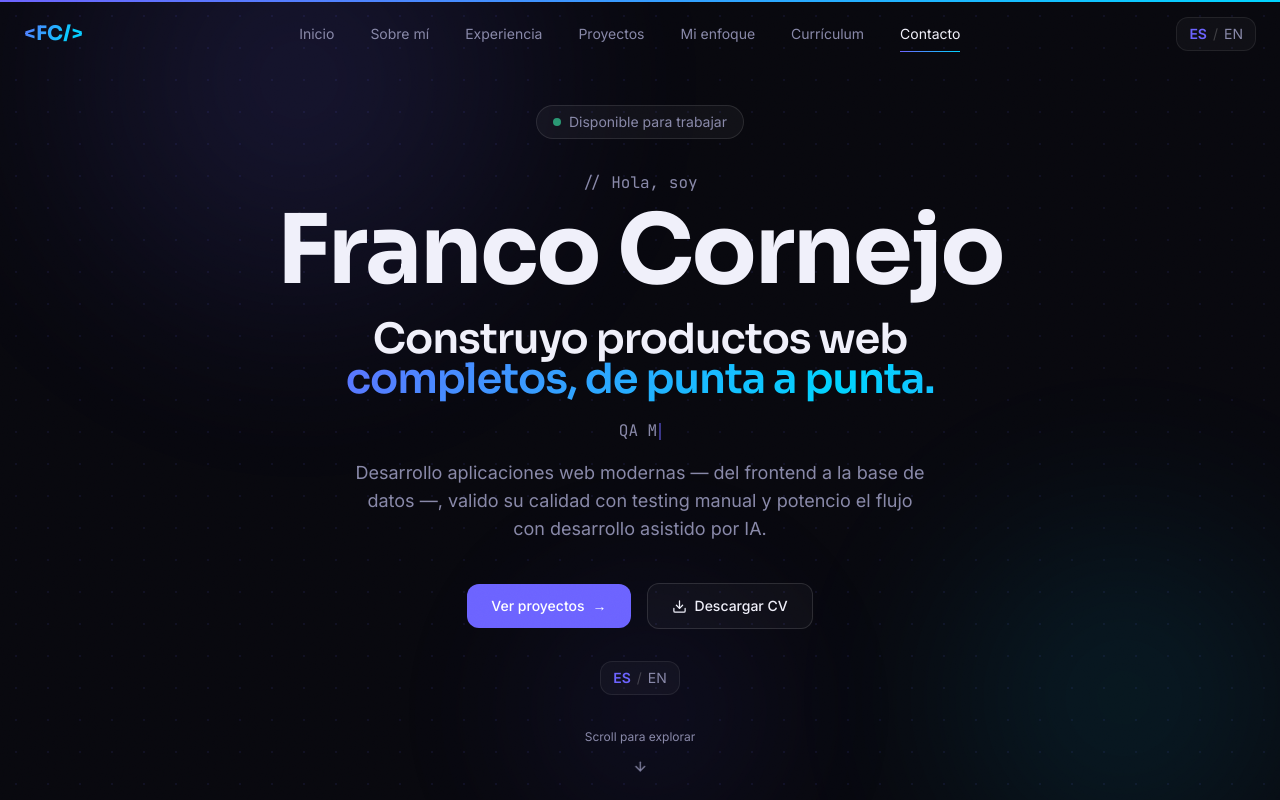
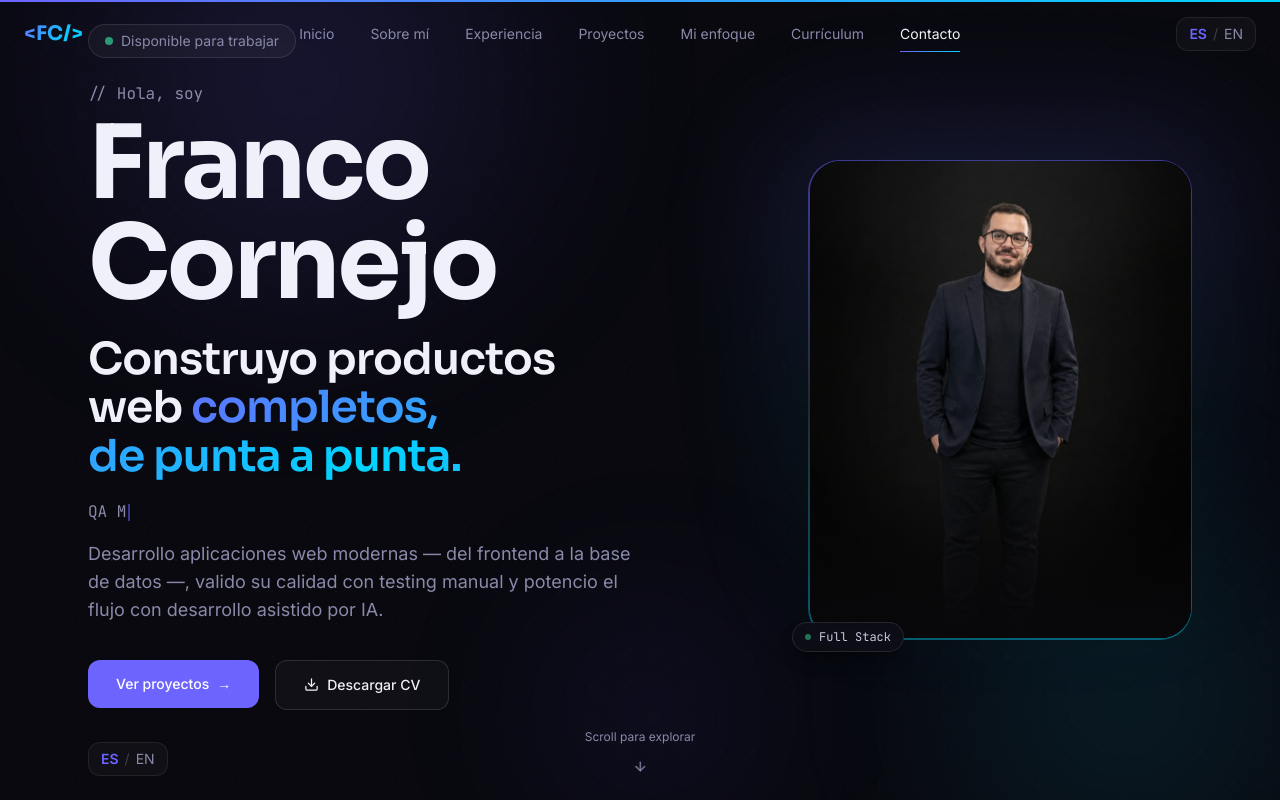
Before and after one commit to francocor/NuevoPorfolio, a React (Vite) app: page / in a window 1280 px wide. Shown: the top 800 px of the page. Built offline with nearby package versions, Linux system fonts and the light colour scheme.

Commit message:
feat(hero): rebuild hero as two-column layout with professional photo and magnetic CTAs

```diff
--- a/src/components/Hero.jsx
+++ b/src/components/Hero.jsx
@@ -2,6 +2,8 @@ import { motion } from "framer-motion";
 import { Download, ArrowDown } from "lucide-react";
 import { useI18n } from "@/lib/i18n";
 import RotatingRole from "@/components/RotatingRole";
+import MagneticButton from "@/components/MagneticButton";
+import heroPhoto from "@/assets/franco.jpg";
 
 const containerVariants = {
   hidden: {},
@@ -17,13 +19,73 @@ const itemVariants = {
   },
 };
 
+const photoVariants = {
+  hidden: { opacity: 0, scale: 0.92, y: 20 },
+  visible: {
+    opacity: 1,
+    scale: 1,
+    y: 0,
+    transition: { duration: 0.8, ease: [0.16, 1, 0.3, 1], delay: 0.25 },
+  },
+};
+
+function PhotoFrame() {
+  return (
+    <div className="relative">
+      {/* Studio-light ambient glow behind the figure */}
+      <div
+        aria-hidden
+        className="absolute -inset-8 rounded-[3rem] bg-gradient-to-b from-[#6C63FF]/25 via-[#00D4FF]/10 to-transparent blur-3xl opacity-70"
+      />
+
+      {/* Gradient ring frame */}
+      <div className="relative w-60 sm:w-72 lg:w-[24rem] aspect-[4/5] rounded-[2rem] p-[1.5px] bg-gradient-to-b from-[#6C63FF]/50 via-white/10 to-[#00D4FF]/40">
+        <div className="relative w-full h-full rounded-[calc(2rem-1.5px)] overflow-hidden bg-[#070709]">
+          <img
+            src={heroPhoto}
+            alt="Franco Cornejo — Full Stack Developer"
+            className="w-full h-full object-cover scale-[1.18] origin-top"
+            style={{ objectPosition: "center 12%" }}
+          />
+
+          {/* Inner top highlight for depth */}
+          <div
+            aria-hidden
+            className="absolute inset-0 pointer-events-none"
+            style={{
+              background:
+                "radial-gradient(120% 55% at 50% 0%, rgba(255,255,255,0.08), transparent 55%)",
+            }}
+          />
+
+          {/* Bottom fade so the figure melts into the frame */}
+          <div
+            aria-hidden
+            className="absolute inset-x-0 bottom-0 h-1/3 pointer-events-none"
+            style={{
+              background:
+                "linear-gradient(to top, #070709 5%, rgba(7,7,9,0.6) 40%, transparent)",
+            }}
+          />
+        </div>
+      </div>
+
+      {/* Floating availability chip */}
+      <div className="absolute -bottom-3 -left-3 sm:-left-4 inline-flex items-center gap-2 px-3 py-1.5 rounded-full border border-white/[0.10] bg-[#0d0d16]/90 backdrop-blur text-xs text-[#C8C8DE] font-mono shadow-lg shadow-black/40">
+        <span className="w-1.5 h-1.5 rounded-full bg-emerald-400 animate-pulse" />
+        Full Stack
+      </div>
+    </div>
+  );
+}
+
 export default function Hero() {
   const { lang, toggleLang, t } = useI18n();
 
   return (
     <section
       id="home"
-      className="relative min-h-screen flex flex-col items-center justify-center overflow-hidden"
+      className="relative min-h-screen flex items-center justify-center overflow-hidden py-28 lg:py-0"
     >
       {/* Gradient mesh background */}
       <div className="absolute inset-0 pointer-events-none overflow-hidden">
@@ -61,15 +123,20 @@ export default function Hero() {
         />
       </div>
 
-      {/* Content */}
+      {/* Content grid */}
       <motion.div
         variants={containerVariants}
         initial="hidden"
         animate="visible"
-        className="relative z-10 flex flex-col items-center text-center px-6 max-w-4xl mx-auto"
+        className="relative z-10 w-full max-w-6xl mx-auto px-6 grid lg:grid-cols-[1.05fr_0.95fr] gap-12 lg:gap-16 items-center"
+      >
+        {/* Left: text */}
+        <motion.div
+          variants={containerVariants}
+          className="flex flex-col items-center lg:items-start text-center lg:text-left order-2 lg:order-1"
         >
           {/* Available badge */}
-        <motion.div variants={itemVariants} className="mb-8">
+          <motion.div variants={itemVariants} className="mb-6">
             <span className="inline-flex items-center gap-2 px-4 py-1.5 rounded-full border border-white/[0.10] bg-white/[0.04] text-sm text-[#8888A8] font-sans">
               <span className="w-2 h-2 rounded-full bg-emerald-400 animate-pulse-slow" />
               {t("hero.badge")}
@@ -87,24 +154,24 @@ export default function Hero() {
           {/* Name */}
           <motion.h1
             variants={itemVariants}
-          className="font-sora font-bold text-5xl md:text-7xl lg:text-8xl text-[#F0F0FA] leading-tight tracking-tight mb-5"
+            className="font-sora font-bold text-fluid-hero text-[#F0F0FA] mb-5"
           >
             {t("hero.name")}
           </motion.h1>
 
           {/* Title */}
-        <motion.div variants={itemVariants} className="mb-5">
-          <h2 className="font-sora font-semibold text-2xl md:text-4xl lg:text-[2.6rem] text-[#F0F0FA] leading-snug tracking-tight">
-            {t("hero.title1")}
-            <br className="hidden md:block" />
-            <span className="gradient-text"> {t("hero.title2")}</span>
-          </h2>
-        </motion.div>
+          <motion.h2
+            variants={itemVariants}
+            className="font-sora font-semibold text-fluid-title text-[#F0F0FA] mb-5"
+          >
+            {t("hero.title1")}{" "}
+            <span className="gradient-text">{t("hero.title2")}</span>
+          </motion.h2>
 
           {/* Subtitle — rotating role typewriter */}
           <motion.p
             variants={itemVariants}
-          className="text-[#8888A8] font-mono text-sm md:text-base mb-4 min-h-[1.5em] flex items-center justify-center"
+            className="text-[#8888A8] font-mono text-sm md:text-base mb-4 min-h-[1.5em] flex items-center justify-center lg:justify-start"
           >
             <RotatingRole text={t("hero.subtitle")} />
           </motion.p>
@@ -112,7 +179,7 @@ export default function Hero() {
           {/* Description */}
           <motion.p
             variants={itemVariants}
-          className="text-[#8888A8] font-sans text-base md:text-lg max-w-xl leading-relaxed mb-10"
+            className="text-[#8888A8] font-sans text-base md:text-lg max-w-xl leading-relaxed mb-9"
           >
             {t("hero.description")}
           </motion.p>
@@ -120,25 +187,28 @@ export default function Hero() {
           {/* CTAs */}
           <motion.div
             variants={itemVariants}
-          className="flex flex-col sm:flex-row gap-4 items-center"
+            className="flex flex-col sm:flex-row gap-4 items-center lg:items-start"
           >
-          <a
+            <MagneticButton
+              as="a"
               href="#projects"
-            className="group inline-flex items-center gap-2 px-6 py-3 rounded-xl bg-[#6C63FF] text-white font-sans font-medium text-sm hover:bg-[#5B52EE] transition-all duration-200 hover:scale-[1.02] hover:shadow-[0_0_30px_rgba(108,99,255,0.4)] active:scale-[0.98]"
+              className="group inline-flex items-center gap-2 px-7 py-3.5 rounded-xl bg-[#6C63FF] text-white font-sans font-medium text-sm hover:bg-[#5B52EE] transition-colors duration-200 hover:shadow-[0_0_40px_rgba(108,99,255,0.45)]"
             >
               {t("hero.cta_projects")}
               <span className="transition-transform duration-200 group-hover:translate-x-1">
                 →
               </span>
-          </a>
-          <a
+            </MagneticButton>
+            <MagneticButton
+              as="a"
               href="/CV_FrancoCornejo_ES.pdf"
               download
-            className="inline-flex items-center gap-2 px-6 py-3 rounded-xl border border-white/[0.12] bg-white/[0.03] text-[#F0F0FA] font-sans font-medium text-sm hover:bg-white/[0.06] hover:border-white/[0.20] transition-all duration-200 hover:scale-[1.02] active:scale-[0.98]"
+              strength={0.25}
+              className="inline-flex items-center gap-2 px-7 py-3.5 rounded-xl border border-white/[0.12] bg-white/[0.03] text-[#F0F0FA] font-sans font-medium text-sm hover:bg-white/[0.06] hover:border-white/[0.20] transition-colors duration-200"
             >
               <Download size={15} />
               {t("hero.cta_cv")}
-          </a>
+            </MagneticButton>
           </motion.div>
 
           {/* Lang toggle */}
@@ -153,6 +223,15 @@ export default function Hero() {
               <span className="text-white/20">/</span>
               <span className={lang === "en" ? "text-[#6C63FF] font-semibold" : ""}>EN</span>
             </button>
+          </motion.div>
+        </motion.div>
+
+        {/* Right: photo */}
+        <motion.div
+          variants={photoVariants}
+          className="order-1 lg:order-2 flex justify-center lg:justify-end"
+        >
+          <PhotoFrame />
         </motion.div>
       </motion.div>
 
```
Also changed, not shown: src/assets/franco.jpg (added). Lines whose indentation alone changed are shown as unchanged.
